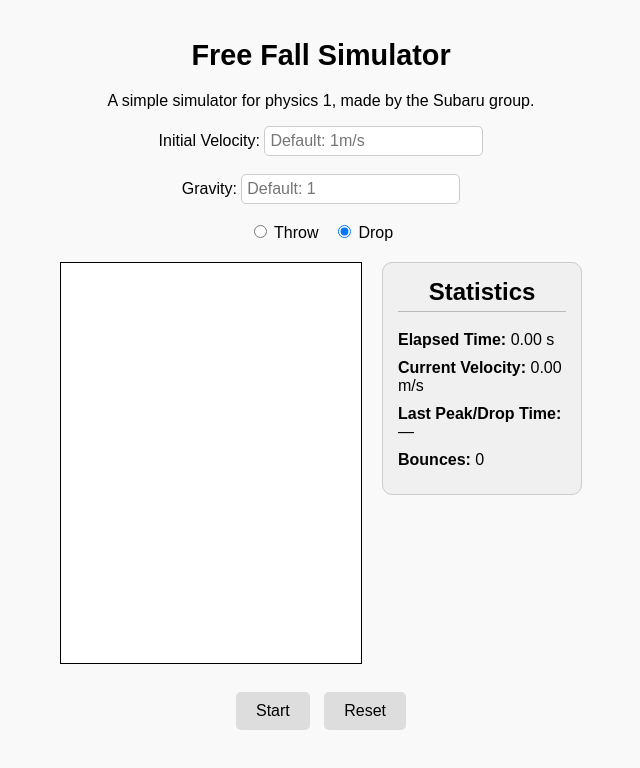
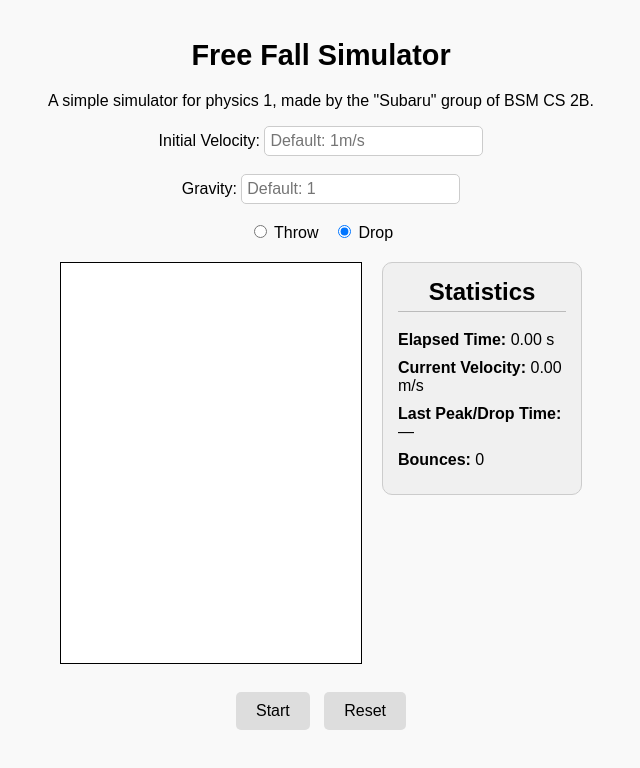
Before and after one commit to realtoilet/free_fall_vertical_sim, a plain HTML site: page index.html in a window 1280 px wide. Shown: the whole page, without its empty margins (319-959 px from the left). Drawn offline with Linux system fonts and the light colour scheme.

Commit message:
change in name

```diff
--- a/index.html
+++ b/index.html
@@ -8,7 +8,7 @@
 </head>
 <body>
     <h1>Free Fall Simulator</h1>
-    <p>A simple simulator for physics 1, made by the Subaru group.</p>
+    <p>A simple simulator for physics 1, made by the "Subaru" group of BSM CS 2B.</p>
 
     Initial Velocity:
     <input type="text" id="iniVelocity" class="iniVelocity" placeholder="Default: 1m/s">
```
